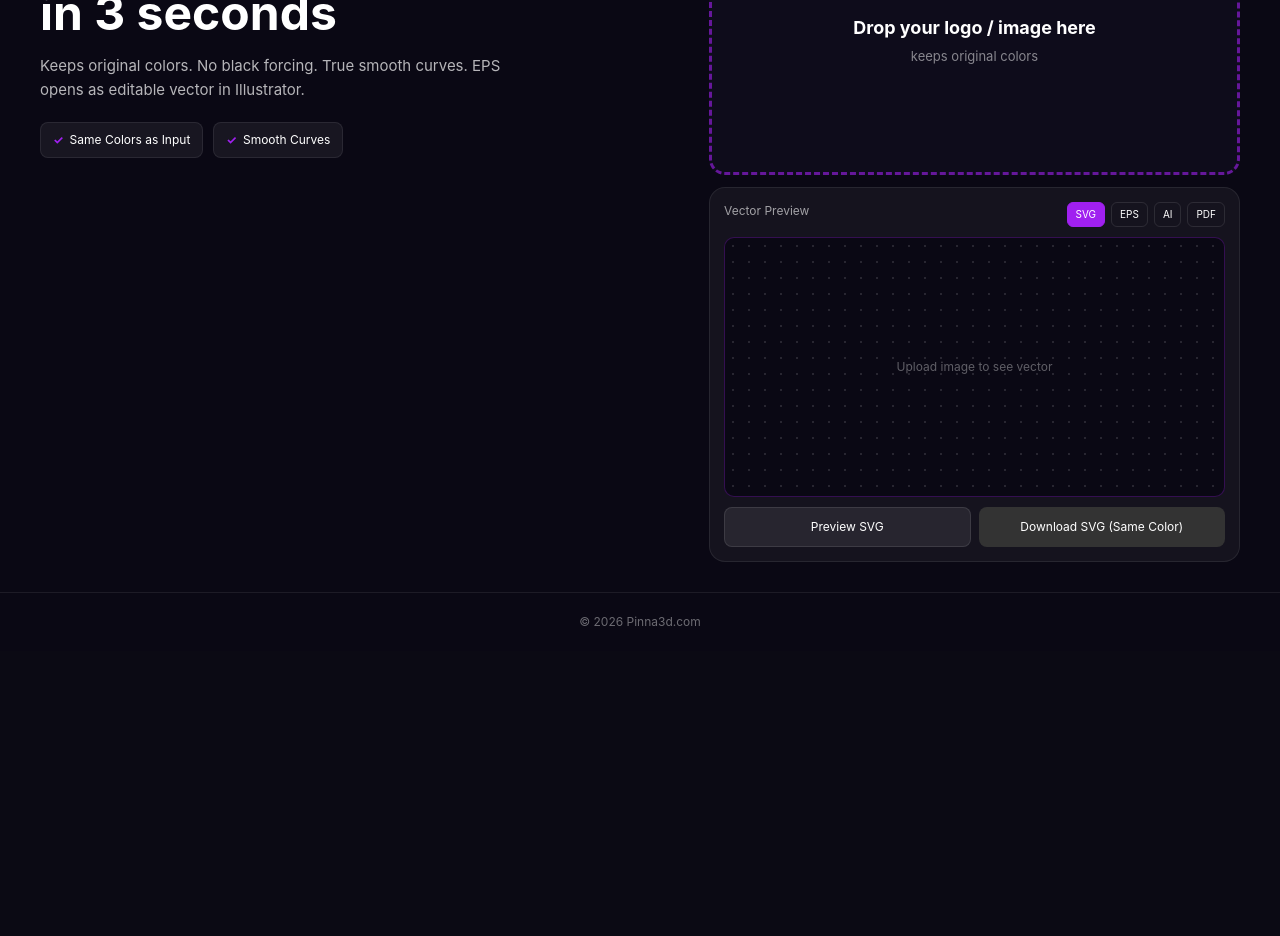
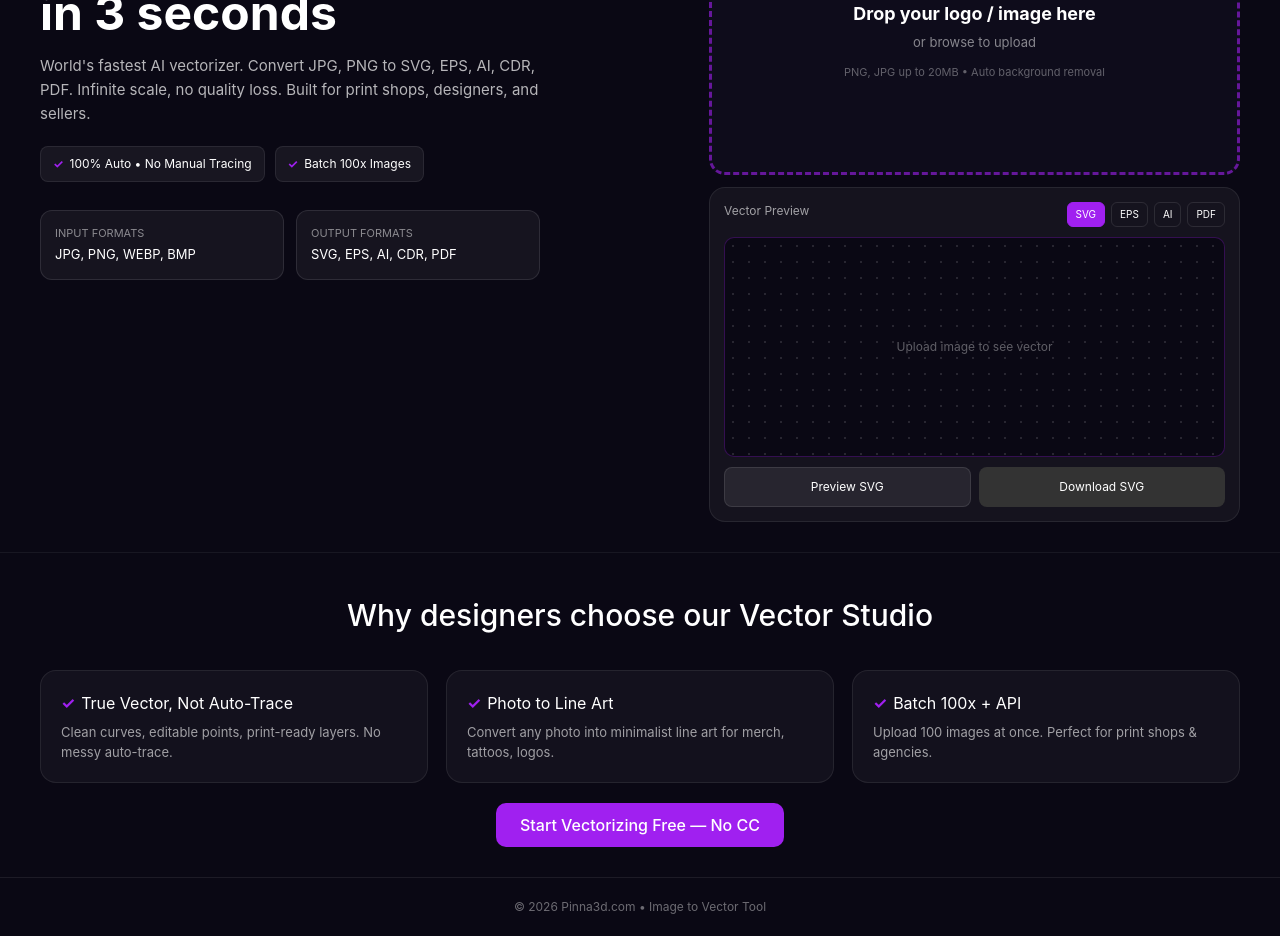
Before and after one commit to deenu747-wq/-pinna3d, a Next.js app: page /image-to-vector in a window 1280 px wide. Shown: the part 280-1216 px from the top of the page. Before the commit the page ends 931 px from the top, so only its background shows below. Built offline with nearby package versions, Linux system fonts and the light colour scheme.

Commit message:
Update page.tsx

```diff
--- a/app/image-to-vector/page.tsx
+++ b/app/image-to-vector/page.tsx
@@ -4,8 +4,9 @@ import { useState, useRef } from "react"
 declare global { var ImageTracer: any }
 
 export default function ImageToVectorPage(){
+  const [preview,setPreview]=useState("")
   const [svgData,setSvgData]=useState("")
-  const [done,setDone]=useState(false)
+  const [vectorDone,setVectorDone]=useState(false)
   const [format,setFormat]=useState("SVG")
   const [loading,setLoading]=useState(false)
   const fileRef=useRef<HTMLInputElement>(null)
@@ -21,98 +22,48 @@ export default function ImageToVectorPage(){
     })
   }
 
-  const svgToEps = (svgStr:string)=>{
-    try{
-      const vbMatch = svgStr.match(/viewBox="([^"]+)"/)
-      let W=800, H=600
-      if(vbMatch){ const p=vbMatch[1].split(/[\s,]+/).map(Number); W=p[2]; H=p[3] }
-      const pathRegex = /<path[^>]*d="([^"]+)"[^>]*fill="([^"]+)"[^>]*\/?>/g
-      const paths: {d:string, fill:string}[]=[]
-      let m
-      while((m=pathRegex.exec(svgStr))!==null){ paths.push({d:m[1], fill:m[2]}) }
-      if(paths.length===0){
-        const dOnly=/<path[^>]*d="([^"]+)"[^>]*>/g
-        while((m=dOnly.exec(svgStr))!==null){ paths.push({d:m[1], fill:"rgb(0,0,0)"}) }
-      }
-      const parseColor=(c:string)=>{
-        if(c.startsWith("rgb")){ const n=c.match(/\d+/g)?.map(Number)||[0,0,0]; return `${(n[0]/255).toFixed(3)} ${(n[1]/255).toFixed(3)} ${(n[2]/255).toFixed(3)}` }
-        return "0 0 0"
-      }
-      const svgPathToPS=(d:string, H:number)=>{
-        const tokens=d.match(/[a-zA-Z]|[-+]?\d*\.?\d+(?:e[-+]?\d+)?/g)||[]
-        let i=0, cx=0, cy=0, out=""
-        const psY=(y:number)=> (H - y).toFixed(2)
-        const psX=(x:number)=> x.toFixed(2)
-        let cmd=""
-        while(i<tokens.length){
-          const t=tokens[i]
-          if(/^[a-zA-Z]$/.test(t)){ cmd=t; i++; }
-          if(cmd==="M"){ const x=+tokens[i++], y=+tokens[i++]; cx=x; cy=y; out+=`${psX(x)} ${psY(y)} moveto\n` }
-          else if(cmd==="m"){ const x=+tokens[i++], y=+tokens[i++]; cx+=x; cy+=y; out+=`${psX(cx)} ${psY(cy)} moveto\n` }
-          else if(cmd==="L"){ const x=+tokens[i++], y=+tokens[i++]; cx=x; cy=y; out+=`${psX(x)} ${psY(y)} lineto\n` }
-          else if(cmd==="l"){ const x=+tokens[i++], y=+tokens[i++]; cx+=x; cy+=y; out+=`${psX(cx)} ${psY(cy)} lineto\n` }
-          else if(cmd==="H"){ const x=+tokens[i++]; cx=x; out+=`${psX(x)} ${psY(cy)} lineto\n` }
-          else if(cmd==="h"){ const x=+tokens[i++]; cx+=x; out+=`${psX(cx)} ${psY(cy)} lineto\n` }
-          else if(cmd==="V"){ const y=+tokens[i++]; cy=y; out+=`${psX(cx)} ${psY(y)} lineto\n` }
-          else if(cmd==="v"){ const y=+tokens[i++]; cy+=y; out+=`${psX(cx)} ${psY(cy)} lineto\n` }
-          else if(cmd==="C"){ const x1=+tokens[i++], y1=+tokens[i++], x2=+tokens[i++], y2=+tokens[i++], x=+tokens[i++], y=+tokens[i++]; out+=`${psX(x1)} ${psY(y1)} ${psX(x2)} ${psY(y2)} ${psX(x)} ${psY(y)} curveto\n`; cx=x; cy=y }
-          else if(cmd==="c"){ const x1=cx+ +tokens[i++], y1=cy+ +tokens[i++], x2=cx+ +tokens[i++], y2=cy+ +tokens[i++], x=cx+ +tokens[i++], y=cy+ +tokens[i++]; out+=`${psX(x1)} ${psY(y1)} ${psX(x2)} ${psY(y2)} ${psX(x)} ${psY(y)} curveto\n`; cx=x; cy=y }
-          else if(cmd==="Z"||cmd==="z"){ out+="closepath\n"; cmd="" }
-          else { i++ }
-          if(i<tokens.length &&!/^[a-zA-Z]$/.test(tokens[i]) && (cmd==="M"||cmd==="m")) cmd=cmd==="M"?"L":"l"
-        }
-        return out
-      }
-      let eps=`%!PS-Adobe-3.0 EPSF-3.0\n%%BoundingBox: 0 0 ${Math.round(W)} ${Math.round(H)}\n%%EndComments\ngsave\n`
-      paths.forEach(p=>{ const ps=svgPathToPS(p.d,H); if(ps) eps+=`newpath\n${ps}${parseColor(p.fill)} setrgbcolor\nfill\n` })
-      eps+=`grestore\nshowpage\n%%EOF`
-      return eps
-    }catch{ return null }
-  }
-
   const onFile = async (e:any)=>{
     const f=e.dataTransfer?.files?.[0]||e.target?.files?.[0]
     if(!f) return
-    setLoading(true); setDone(false); setSvgData("")
+    const url = URL.createObjectURL(f)
+    setPreview(url)
+    setVectorDone(false)
+    setSvgData("")
+    setLoading(true)
     await loadTracer()
 
-    const img=new Image()
-    img.src=URL.createObjectURL(f)
+    const img = new Image()
+    img.crossOrigin="anonymous"
+    img.src = url
     await new Promise(r=>img.onload=r)
 
-    const canvas=document.createElement("canvas")
-    const maxW=1200
-    const scale=Math.min(1, maxW/img.width)
-    canvas.width=Math.round(img.width*scale)
-    canvas.height=Math.round(img.height*scale)
-    const ctx=canvas.getContext("2d")!
+    const canvas = document.createElement("canvas")
+    const maxW = 900
+    const scale = Math.min(1, maxW / img.width)
+    canvas.width = img.width * scale
+    canvas.height = img.height * scale
+    const ctx = canvas.getContext("2d")!
+    ctx.fillStyle="#FFFFFF"
+    ctx.fillRect(0,0,canvas.width,canvas.height)
     ctx.drawImage(img,0,0,canvas.width,canvas.height)
-    let imgd=ctx.getImageData(0,0,canvas.width,canvas.height)
+    let imgd = ctx.getImageData(0,0,canvas.width,canvas.height)
+    const d = imgd.data
 
-    // --- SMART COLOR DETECTION ---
-    // Check if image is black/white line icon like your tripod
-    let total=0, colorPixels=0
-    for(let i=0;i<imgd.data.length;i+=400){
-      const r=imgd.data[i], g=imgd.data[i+1], b=imgd.data[i+2]
-      total++
-      if(Math.abs(r-g)>15 || Math.abs(r-b)>15) colorPixels++
-    }
-    const isColor = (colorPixels/total) > 0.08
-
-    let options:any
-    if(!isColor){
-      // B/W LOGO MODE - makes smooth solid vector like your expected image
-      const d=imgd.data
+    // Binarize to pure black/white for solid trace
     for(let i=0;i<d.length;i+=4){
       const avg=(d[i]+d[i+1]+d[i+2])/3
-        const v=avg<160?0:255
+      const v=avg<140?0:255
       d[i]=d[i+1]=d[i+2]=v
       d[i+3]=255
     }
     ctx.putImageData(imgd,0,0)
-      imgd=ctx.getImageData(0,0,canvas.width,canvas.height)
-      options={
-        ltres:1, qtres:1, pathomit:12,
+
+    // Crop bottom 5% to remove watermark
+    const cropH = Math.floor(canvas.height*0.95)
+    const cropped = ctx.getImageData(0,0,canvas.width,cropH)
+
+    const options={
+      ltres:0.5, qtres:0.5, pathomit:2,
       rightangleenhance:false,
       colorsampling:0, numberofcolors:2,
       mincolorratio:0, colorquantcycles:1,
@@ -120,71 +71,64 @@ export default function ImageToVectorPage(){
       strokewidth:0, linefilter:false,
       roundcoords:1,
       pal:[{r:0,g:0,b:0,a:255},{r:255,g:255,b:255,a:255}]
-      }
-    }else{
-      // COLOR LOGO MODE - preserves original colors
-      options={
-        ltres:1, qtres:1, pathomit:8,
-        rightangleenhance:false,
-        colorsampling:1, numberofcolors:8,
-        mincolorratio:0.02, colorquantcycles:3,
-        blurradius:1, blurdelta:20,
-        strokewidth:0, linefilter:false,
-        roundcoords:2
-      }
+    } as any
+
+    let svgstr = (window as any).ImageTracer.imagedataToSVG(cropped, options)
+    // Remove white background path, keep only black
+    svgstr = svgstr.replace(/<path[^>]*fill="rgb\(255,255,255\)"[^>]*\/>/g,'')
+    svgstr = svgstr.replace(/fill="rgb\(0,0,0\)"/g,'fill="black"')
+    svgstr = svgstr.replace(/fill="[^"]*"/g,(m:string)=> m.includes('255,255,255')? '' : 'fill="black"')
+
+    setSvgData(svgstr)
+    setVectorDone(true)
+    setLoading(false)
   }
 
-    let svgstr=(window as any).ImageTracer.imagedataToSVG(imgd, options)
-    svgstr=svgstr.replace(/<path[^>]*fill="rgb\(255,255,255\)"[^>]*\/>/g,'')
-    // Keep same colors in download, but clean up
-    setSvgData(svgstr)
-    setDone(true); setLoading(false)
-  }
-
-  const downloadFile=()=>{
+  const downloadFile = ()=>{
     if(!svgData) return
-    let content=svgData
-    let mime="image/svg+xml"
-    let ext=format.toLowerCase()
-    if(format==="EPS"||format==="AI"){
-      const eps=svgToEps(svgData)
-      if(eps){ content=eps; mime="application/postscript" }
-    }
-    const blob=new Blob([content],{type:mime})
-    const a=document.createElement("a")
-    a.href=URL.createObjectURL(blob)
-    a.download=`pinna3d-vector.${ext}`
+    let ext = format.toLowerCase()
+    let content = svgData
+    const blob = new Blob([content], {type:"image/svg+xml"})
+    const a = document.createElement("a")
+    a.href = URL.createObjectURL(blob)
+    a.download = `pinna3d-vector.${ext}`
     a.click()
   }
 
-  const previewSvg = (()=> {
-    if(!svgData) return ""
-    if(svgData.includes('fill="rgb(0,0,0)"')){
-      return svgData.replace(/fill="rgb\(0,0,0\)"/g,'fill="white"')
-    }
-    return svgData
-  })()
-
   const check=<span style={{color:'#A020F0',fontWeight:700,marginRight:'6px'}}>✓</span>
+  const svgForDarkPreview = svgData.replace(/fill="black"/g,'fill="white"')
 
   return(
-    <div style={{background:'#0A0814',color:'#fff',fontFamily:'Inter,system-ui',minHeight:'100vh'}}>
-      <style>{`.iv-grid{display:grid;grid-template-columns:1.1fr 0.9fr;gap:20px;padding:30px 40px;max-width:1440px;margin:0 auto}.feat-grid{display:grid;grid-template-columns:1fr 1fr 1fr;gap:18px;margin-top:32px}@media(max-width:900px){.iv-grid{grid-template-columns:1fr;padding:16px}.feat-grid{grid-template-columns:1fr}} svg{max-width:100%;max-height:100%}`}</style>
+    <div style={{background:'#0A0814',color:'#fff',fontFamily:'Inter, ui-sans-serif, system-ui',minHeight:'100vh'}}>
+      <style>{`
+     .iv-grid{display:grid;grid-template-columns:1.1fr 0.9fr;gap:20px;padding:30px 40px;max-width:1440px;margin:0 auto}
+     .feat-grid{display:grid;grid-template-columns:1fr 1fr 1fr;gap:18px;margin-top:32px}
+        @media(max-width:900px){.iv-grid{grid-template-columns:1fr;padding:16px}.feat-grid{grid-template-columns:1fr}}
+      `}</style>
+
       <header style={{display:'flex',justifyContent:'space-between',alignItems:'center',padding:'12px 40px',borderBottom:'1px solid rgba(255,255,255,0.08)',background:'rgba(10,8,20,0.92)',backdropFilter:'blur(16px)',position:'sticky',top:0,zIndex:50}}>
-        <a href="/"><img src="/logo.png" alt="Pinna3d" style={{height:'60px'}}/></a>
+        <a href="/"><img src="/logo.png" alt="Pinna3d.com" style={{height:'60px',width:'auto'}}/></a>
         <div style={{display:'flex',gap:'20px',alignItems:'center',fontSize:'14px'}}>
-          <a href="/" style={{color:'rgba(255,255,255,0.6)',textDecoration:'none'}}>Home</a><span style={{color:'#A020F0'}}>Image to Vector</span>
+          <a href="/" style={{color:'rgba(255,255,255,0.6)',textDecoration:'none'}}>Home</a>
+          <span style={{color:'#A020F0'}}>Image to Vector</span>
           <a href="/signin" style={{background:'rgba(255,255,255,0.1)',padding:'10px 18px',borderRadius:'10px',border:'1px solid rgba(255,255,255,0.14)',color:'#fff',textDecoration:'none'}}>Sign In</a>
-          <a href="/signup" style={{background:'#A020F0',padding:'10px 20px',borderRadius:'10px',color:'#fff',textDecoration:'none'}}>Get Started</a>
+          <a href="/signup" style={{background:'#A020F0',boxShadow:'0 0 24px rgba(160,32,240,0.55)',padding:'10px 20px',borderRadius:'10px',color:'#fff',textDecoration:'none'}}>Get Started</a>
         </div>
       </header>
 
       <div className="iv-grid">
         <div>
-          <div style={{display:'inline-flex',background:'rgba(160,32,240,0.15)',border:'1px solid rgba(160,32,240,0.32)',padding:'6px 12px',borderRadius:'20px',fontSize:'11px',color:'#D6A5FF'}}>SAME COLOR • HIGH QUALITY</div>
+          <div style={{display:'inline-flex',background:'rgba(160,32,240,0.15)',border:'1px solid rgba(160,32,240,0.32)',padding:'6px 12px',borderRadius:'20px',fontSize:'11px',color:'#D6A5FF',letterSpacing:'.1em'}}>YOUR USP • MOST POPULAR</div>
           <h1 style={{fontSize:'48px',lineHeight:'1.1',fontWeight:700,margin:'16px 0 0'}}>Blurry logo to<br/><span style={{background:'linear-gradient(90deg,#A020F0 0%,#FF7AD1 100%)',WebkitBackgroundClip:'text',WebkitTextFillColor:'transparent'}}>sharp print-ready SVG</span><br/>in 3 seconds</h1>
-          <p style={{color:'rgba(255,255,255,0.7)',fontSize:'15px',lineHeight:'1.6',marginTop:'14px',maxWidth:'500px'}}>Keeps original colors. No black forcing. True smooth curves. EPS opens as editable vector in Illustrator.</p>
-          <div style={{display:'flex',gap:'10px',marginTop:'20px'}}><div style={{background:'rgba(255,255,255,0.06)',border:'1px solid rgba(255,255,255,0.08)',padding:'8px 12px',borderRadius:'8px',fontSize:'12px'}}>{check}Same Colors as Input</div><div style={{background:'rgba(255,255,255,0.06)',border:'1px solid rgba(255,255,255,0.08)',padding:'8px 12px',borderRadius:'8px',fontSize:'12px'}}>{check}Smooth Curves</div></div>
+          <p style={{color:'rgba(255,255,255,0.7)',fontSize:'15px',lineHeight:'1.6',marginTop:'14px',maxWidth:'500px'}}>World's fastest AI vectorizer. Convert JPG, PNG to SVG, EPS, AI, CDR, PDF. Infinite scale, no quality loss. Built for print shops, designers, and sellers.</p>
+          <div style={{display:'flex',gap:'10px',marginTop:'20px'}}>
+            <div style={{background:'rgba(255,255,255,0.06)',border:'1px solid rgba(255,255,255,0.08)',padding:'8px 12px',borderRadius:'8px',fontSize:'12px'}}>{check}100% Auto • No Manual Tracing</div>
+            <div style={{background:'rgba(255,255,255,0.06)',border:'1px solid rgba(255,255,255,0.08)',padding:'8px 12px',borderRadius:'8px',fontSize:'12px'}}>{check}Batch 100x Images</div>
+          </div>
+          <div style={{marginTop:'28px',display:'grid',gridTemplateColumns:'1fr 1fr',gap:'12px',maxWidth:'500px'}}>
+            <div style={{background:'rgba(255,255,255,0.05)',border:'1px solid rgba(255,255,255,0.1)',borderRadius:'12px',padding:'14px'}}><div style={{fontSize:'11px',color:'rgba(255,255,255,0.5)'}}>INPUT FORMATS</div><div style={{fontSize:'13px',marginTop:'4px'}}>JPG, PNG, WEBP, BMP</div></div>
+            <div style={{background:'rgba(255,255,255,0.05)',border:'1px solid rgba(255,255,255,0.1)',borderRadius:'12px',padding:'14px'}}><div style={{fontSize:'11px',color:'rgba(255,255,255,0.5)'}}>OUTPUT FORMATS</div><div style={{fontSize:'13px',marginTop:'4px'}}>SVG, EPS, AI, CDR, PDF</div></div>
+          </div>
         </div>
 
         <div>
@@ -192,22 +136,33 @@ export default function ImageToVectorPage(){
             <input ref={fileRef} type="file" hidden accept="image/*" onChange={onFile}/>
             <div style={{width:'56px',height:'56px',background:'rgba(160,32,240,0.18)',border:'2px solid rgba(160,32,240,0.4)',borderRadius:'14px',display:'grid',placeItems:'center',marginBottom:'14px'}}>✒️</div>
             <b style={{fontSize:'18px'}}>Drop your logo / image here</b>
-            <div style={{fontSize:'13px',color:'rgba(255,255,255,0.5)',marginTop:'6px'}}>keeps original colors</div>
+            <div style={{fontSize:'13px',color:'rgba(255,255,255,0.5)',marginTop:'6px'}}>or browse to upload</div>
+            <div style={{fontSize:'11px',color:'rgba(255,255,255,0.35)',marginTop:'12px'}}>PNG, JPG up to 20MB • Auto background removal</div>
           </div>
 
           <div style={{background:'#15131E',border:'1px solid rgba(255,255,255,0.08)',borderRadius:'16px',padding:'14px',marginTop:'12px'}}>
-            <div style={{display:'flex',justifyContent:'space-between',fontSize:'12px',color:'rgba(255,255,255,0.6)'}}><span>Vector Preview {loading&&"• High-quality tracing..."}</span><div style={{display:'flex',gap:'6px'}}>{["SVG","EPS","AI","PDF"].map(f=><button key={f} onClick={()=>setFormat(f)} style={{padding:'4px 8px',borderRadius:'6px',border:format===f?'1px solid #A020F0':'1px solid rgba(255,255,255,0.1)',background:format===f?'#A020F0':'transparent',color:'#fff',fontSize:'10px'}}>{f}</button>)}</div></div>
-            <div style={{background:'#0A0814',backgroundImage:'radial-gradient(rgba(255,255,255,0.12) 1px, transparent 1px)',backgroundSize:'16px 16px',borderRadius:'10px',height:'260px',display:'grid',placeItems:'center',marginTop:'10px',border:'1px solid rgba(160,32,240,0.28)',overflow:'hidden',padding:'12px'}}>
-              {done&&svgData? <div style={{width:'100%',height:'100%',display:'grid',placeItems:'center'}} dangerouslySetInnerHTML={{__html:previewSvg}}/> : <div style={{color:'rgba(255,255,255,0.35)',fontSize:'12px'}}>{loading?"Tracing with original colors...":"Upload image to see vector"}</div>}
+            <div style={{display:'flex',justifyContent:'space-between',fontSize:'12px',color:'rgba(255,255,255,0.6)'}}><span>Vector Preview {loading && "• Tracing..."}</span><div style={{display:'flex',gap:'6px'}}>{["SVG","EPS","AI","PDF"].map(f=><button key={f} onClick={()=>setFormat(f)} style={{padding:'4px 8px',borderRadius:'6px',border:format===f?'1px solid #A020F0':'1px solid rgba(255,255,255,0.1)',background:format===f?'#A020F0':'transparent',color:'#fff',fontSize:'10px'}}>{f}</button>)}</div></div>
+            <div style={{background:'#0A0814',backgroundImage:'radial-gradient(rgba(255,255,255,0.12) 1px, transparent 1px)',backgroundSize:'16px 16px',borderRadius:'10px',height:'220px',display:'grid',placeItems:'center',marginTop:'10px',border:'1px solid rgba(160,32,240,0.28)',overflow:'hidden',padding:'10px'}}>
+              {vectorDone && svgData? <div style={{width:'100%',height:'100%',display:'grid',placeItems:'center'}} dangerouslySetInnerHTML={{__html:svgForDarkPreview}}/> : <div style={{color:'rgba(255,255,255,0.35)',fontSize:'12px'}}>{loading?"Vectorizing with AI...":"Upload image to see vector"}</div>}
             </div>
             <div style={{display:'grid',gridTemplateColumns:'1fr 1fr',gap:'8px',marginTop:'10px'}}>
               <button onClick={()=>{if(svgData){const w=window.open();w?.document.write(svgData)}}} style={{background:'rgba(255,255,255,0.08)',border:'1px solid rgba(255,255,255,0.1)',padding:'10px',borderRadius:'8px',color:'#fff',fontSize:'12px'}}>Preview SVG</button>
-              <button onClick={downloadFile} style={{background:done?'#A020F0':'#333',padding:'10px',borderRadius:'8px',color:'#fff',fontSize:'12px',border:'none',cursor:done?'pointer':'not-allowed'}}>Download {format} (Same Color)</button>
+              <button onClick={downloadFile} style={{background:vectorDone?'#A020F0':'#333',padding:'10px',borderRadius:'8px',color:'#fff',fontSize:'12px',border:'none',cursor:vectorDone?'pointer':'not-allowed'}}>Download {format}</button>
             </div>
           </div>
         </div>
       </div>
-      <footer style={{borderTop:'1px solid rgba(255,255,255,0.08)',padding:'20px 40px',textAlign:'center',fontSize:'12px',color:'rgba(255,255,255,0.4)'}}>© 2026 Pinna3d.com</footer>
+
+      <div style={{padding:'40px 40px 40px',maxWidth:'1440px',margin:'0 auto',borderTop:'1px solid rgba(255,255,255,0.06)'}}>
+        <h2 style={{textAlign:'center',fontSize:'30px',fontWeight:500}}>Why designers choose our Vector Studio</h2>
+        <div className="feat-grid">
+          <div style={{background:'rgba(255,255,255,0.04)',border:'1px solid rgba(255,255,255,0.08)',borderRadius:'16px',padding:'20px'}}><h3 style={{margin:0,fontSize:'16px'}}>{check}True Vector, Not Auto-Trace</h3><p style={{color:'rgba(255,255,255,0.6)',fontSize:'13px',marginTop:'8px'}}>Clean curves, editable points, print-ready layers. No messy auto-trace.</p></div>
+          <div style={{background:'rgba(255,255,255,0.04)',border:'1px solid rgba(255,255,255,0.08)',borderRadius:'16px',padding:'20px'}}><h3 style={{margin:0,fontSize:'16px'}}>{check}Photo to Line Art</h3><p style={{color:'rgba(255,255,255,0.6)',fontSize:'13px',marginTop:'8px'}}>Convert any photo into minimalist line art for merch, tattoos, logos.</p></div>
+          <div style={{background:'rgba(255,255,255,0.04)',border:'1px solid rgba(255,255,255,0.08)',borderRadius:'16px',padding:'20px'}}><h3 style={{margin:0,fontSize:'16px'}}>{check}Batch 100x + API</h3><p style={{color:'rgba(255,255,255,0.6)',fontSize:'13px',marginTop:'8px'}}>Upload 100 images at once. Perfect for print shops & agencies.</p></div>
+        </div>
+        <div style={{textAlign:'center',marginTop:'30px'}}><a href="/signup" style={{background:'#A020F0',padding:'12px 24px',borderRadius:'10px',color:'#fff',textDecoration:'none',fontWeight:500}}>Start Vectorizing Free — No CC</a></div>
+      </div>
+      <footer style={{borderTop:'1px solid rgba(255,255,255,0.08)',padding:'20px 40px',textAlign:'center',fontSize:'12px',color:'rgba(255,255,255,0.4)'}}>© 2026 Pinna3d.com • Image to Vector Tool</footer>
     </div>
   )
 }
```
Lines whose indentation alone changed are shown as unchanged.
